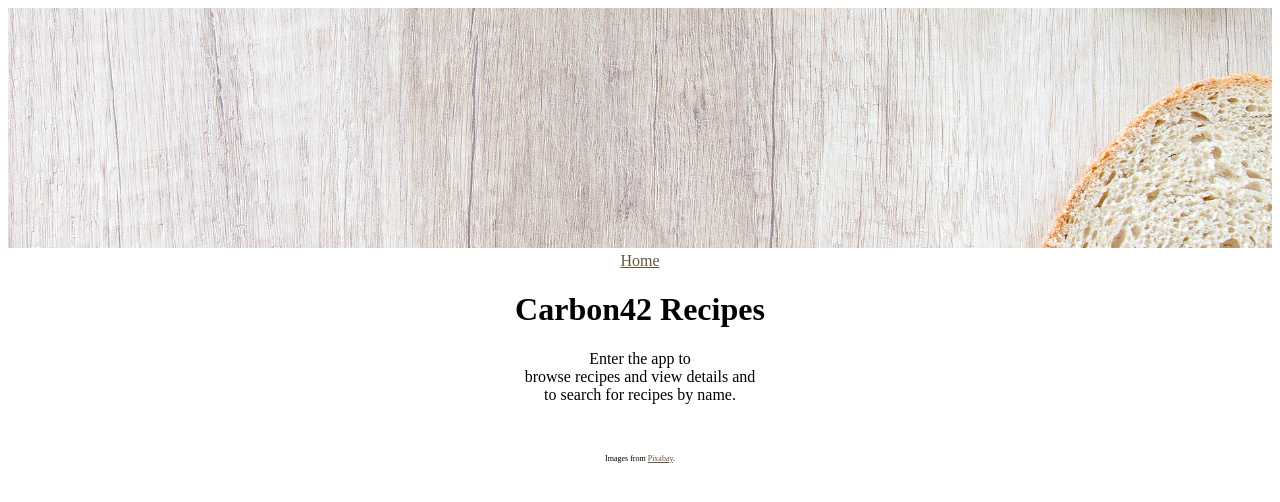
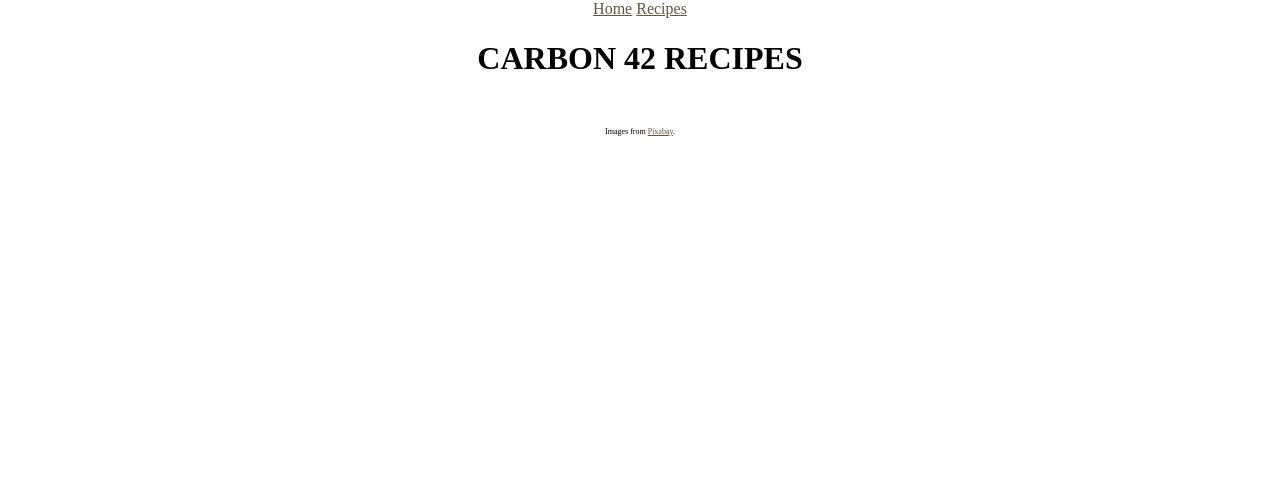
Before and after one commit to Carbon-42/recipe-app, a Django app: page / in a window 1280 px wide. Shown: the top 502 px of the page. Run offline with Django 4.2, Linux system fonts and the light colour scheme; some libraries are stand-ins or nearby versions.

Commit message:
create page layout v1

```diff
--- a/src/recipes/templates/recipes/recipes_home.html
+++ b/src/recipes/templates/recipes/recipes_home.html
@@ -2,23 +2,25 @@
 
 <!DOCTYPE html>
 <head>
-  <title>Carbon42 Recipes</title>
+  <title>CARBON42 Recipes</title>
+  <link rel="stylesheet" type="text/css" href="static/normalize.css">
+  <link href="https://fonts.googleapis.com/css2?family=Poppins:ital,wght@0,200;0,300;0,400;0,700;1,100&display=swap" rel="stylesheet">
   <link rel="stylesheet" href="static/style.css">
   <!-- <script src="static/home.js" defer></script> -->
 </head>
 
 <header>
-  <img src="{% static 'recipes/images/kitchen.jpg' %}" alt="header-image" class="header-image">
   <div class="topnav">
-    <a class="active" href="/">Home</a>
+      <a class="active" href="/">Home</a>
+      <a href="/list">Recipes</a>
   </div>
-  <h1>Carbon42 Recipes</h1>
 </header>
-
 <body>
-  <p>Enter the app to<br>browse recipes and view details and<br> to search for recipes by name.</p>
-
-
+  <div class="main-background">
+    <div class="welcome-message">
+      <h1>CARBON 42 RECIPES</h1>
+    </div>
+  </div>
 </body>
 <footer>
   <p class="photo-attribution">Images from <a href="https://pixabay.com/">Pixabay</a>.</p>
```
Also changed, not shown: src/recipes/templates/recipes/main.html (+42 -0 lines).
